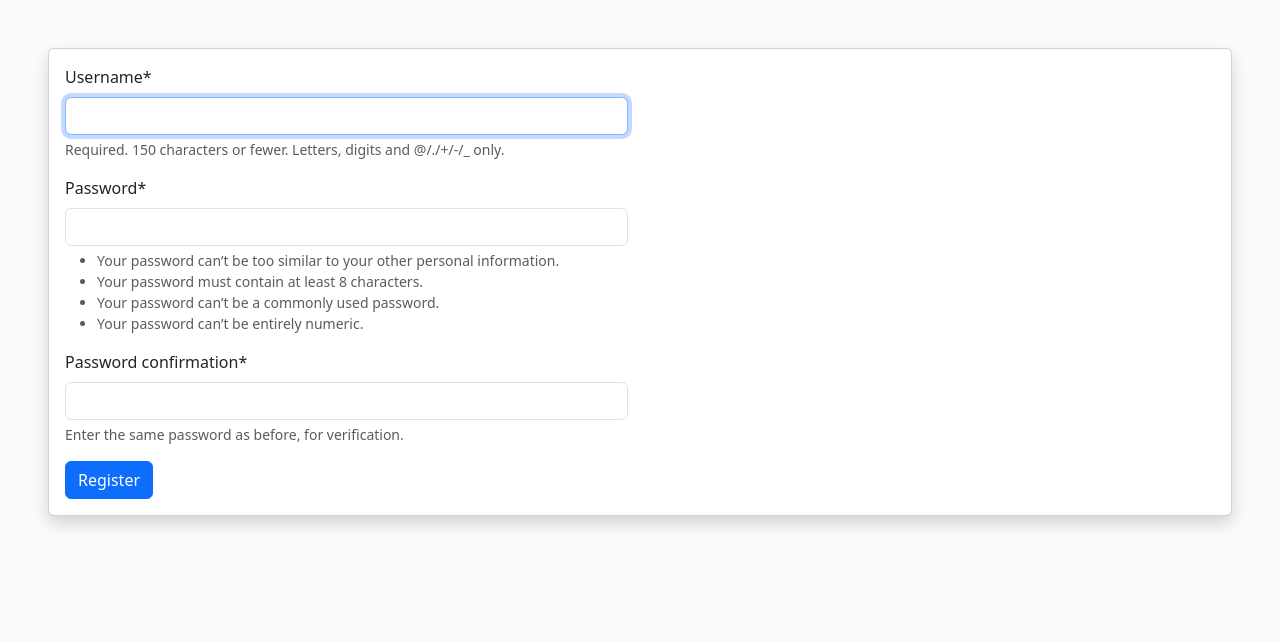
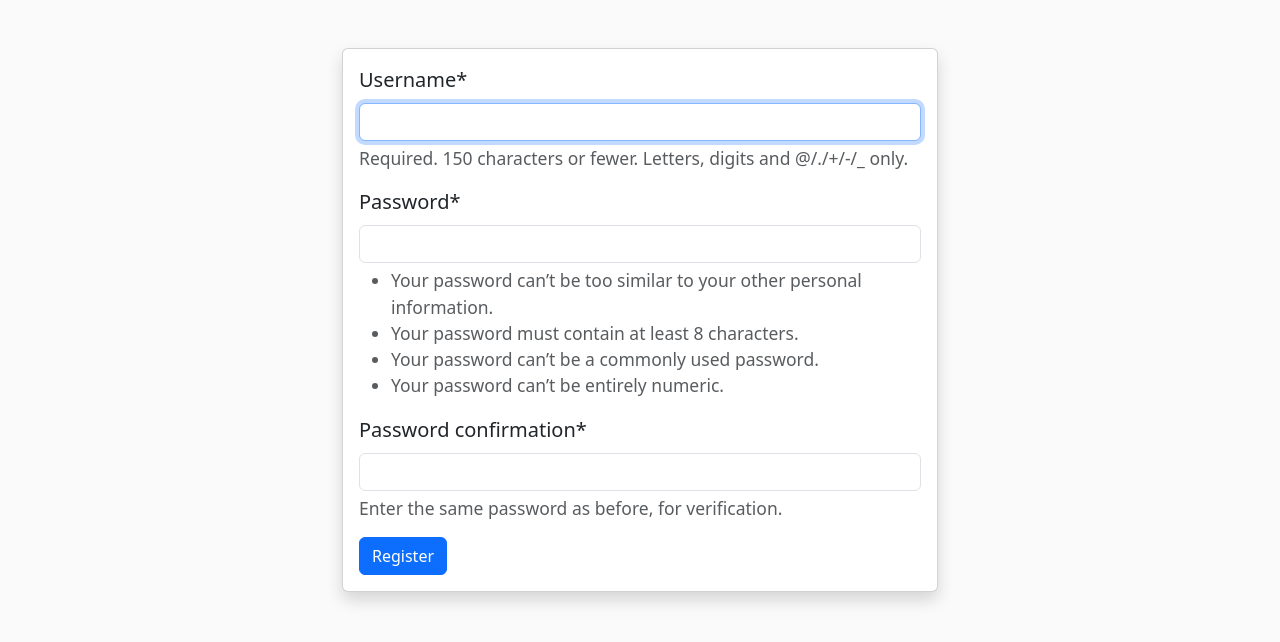
Before and after one commit to ABaerga2002/CS416FinalProject, a Django app: page /ticketmaster/register/ in a window 1280 px wide. Shown: the top 642 px of the page. Run offline with Django 4.2, Linux system fonts and the light colour scheme; some libraries are stand-ins or nearby versions.

Commit message:
styled login and register pages

```diff
--- a/templates/ticketmaster/register.html
+++ b/templates/ticketmaster/register.html
@@ -2,11 +2,10 @@
 {% load crispy_forms_tags %}
 
 {% block body %}
-    <div class="card m-5 shadow">
+    <div class="d-flex justify-content-center row lead">
+        <div class="col-xl-6 col-lg-8 col-md-10">
+            <div class="card mt-5 mx-3 shadow ">
                 <div class="card-body">
-
-                <div class="row">
-                    <div class="col-lg-6 col-md-8">
                     <form action="" method="post">
                         {% csrf_token %}
                         {{ form|crispy }}
@@ -14,11 +13,6 @@
                     </form>
                 </div>
             </div>
-
-
         </div>
     </div>
-    <div class="mb-3 ">
-
-    </div>
 {% endblock %}
--- a/ticketmaster/forms.py
+++ b/ticketmaster/forms.py
@@ -1,5 +1,5 @@
 from django import forms
-from django.contrib.auth.forms import UserCreationForm
+from django.contrib.auth.forms import UserCreationForm, AuthenticationForm
 from django.contrib.auth.models import User
 
 class UserRegistrationForm(UserCreationForm):
--- a/ticketmaster/views.py
+++ b/ticketmaster/views.py
@@ -28,8 +28,7 @@ def login_veiws(request):
             login(request, user)
             return redirect('ticketmaster-index')
     else:
-        form = AuthenticationForm()
-
+        form = AuthenticationForm(request.POST or None)
 
     context = {'form': form}
     return render(request, "ticketmaster/login.html", context)
```
Also changed, not shown: templates/ticketmaster/login.html (+15 -3 lines), db.sqlite3. Lines whose indentation alone changed are shown as unchanged.
